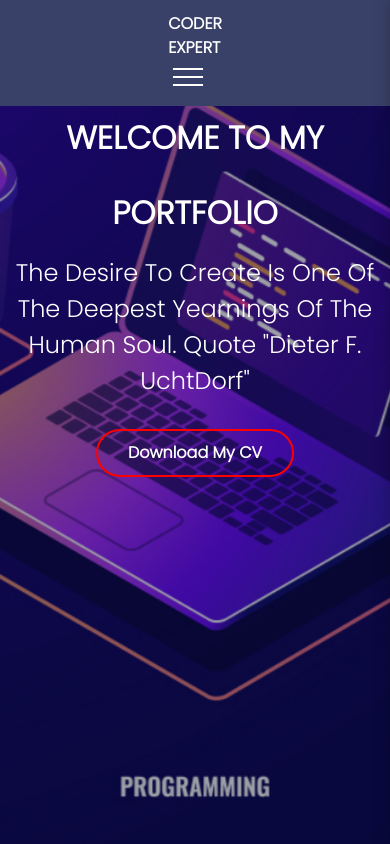
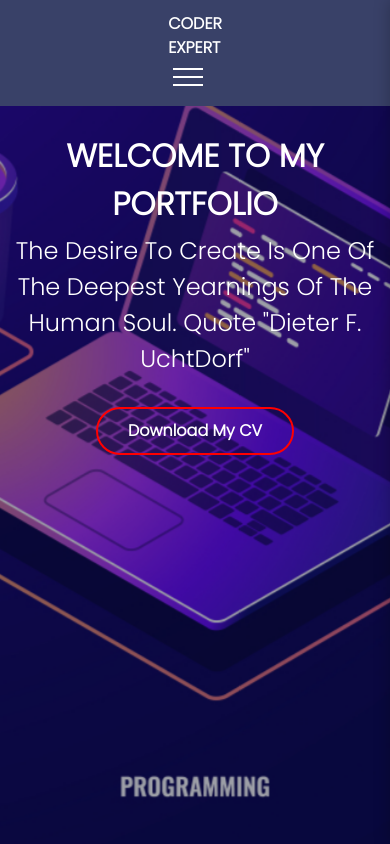
Before and after one commit to Pinto1232/Pinto1232myportfolio.gihub.com, a website: page index.html in a window 390 px wide. Shown: the top 844 px of the page. Drawn offline with Linux system fonts and the light colour scheme.

Commit message:
More to commit

```diff
--- a/css/style.css
+++ b/css/style.css
@@ -909,11 +909,16 @@ p {
         justify-content: space-between;
         align-items: center;
     }
+    .home-text h1{
+        line-height: 1.5;
+        margin-top: 1em;
+    }
 
     .home-text {
         padding: 0 10px;
         max-width: 700px;
         text-align: center;
+        line-height: 1.5;
     }
     .row{
         display: flex;
```
